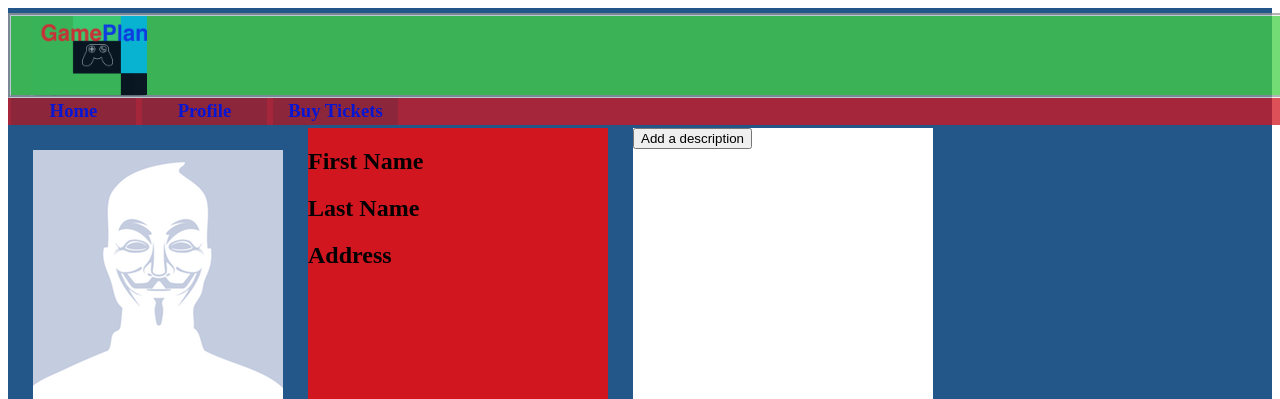
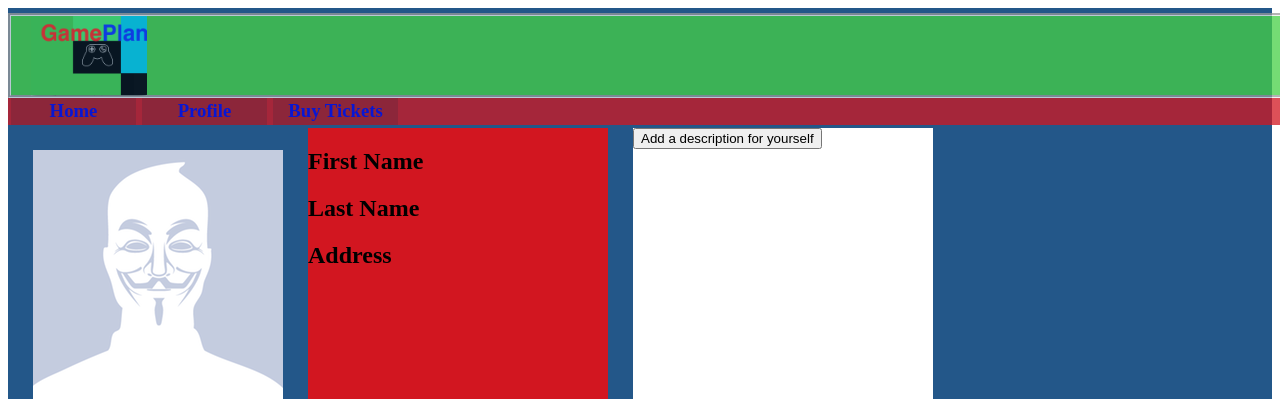
Before and after one commit to deherrera-marques-wm/GamePlan-Php, a PHP site: page /profile.php in a window 1280 px wide. Shown: the top 399 px of the page. Run offline with PHP 8.4, Linux system fonts and the light colour scheme.

Commit message:
Added a little extra words to the button for a description on the profile page

```diff
--- a/profile.php
+++ b/profile.php
@@ -45,7 +45,7 @@
         <h2>Address</h2>
     </div>
     <div id="description">
-        <button onclick="prompt1()">Add a description</button><div id="bio1" style="margin-top: 5px;"></div>
+        <button onclick="prompt1()">Add a description for yourself</button><div id="bio1" style="margin-top: 5px;"></div>
     </div>
     <h1 style="margin-top: 277px; margin-left: 25px;">Profile Name</h1>
 </div>
```
